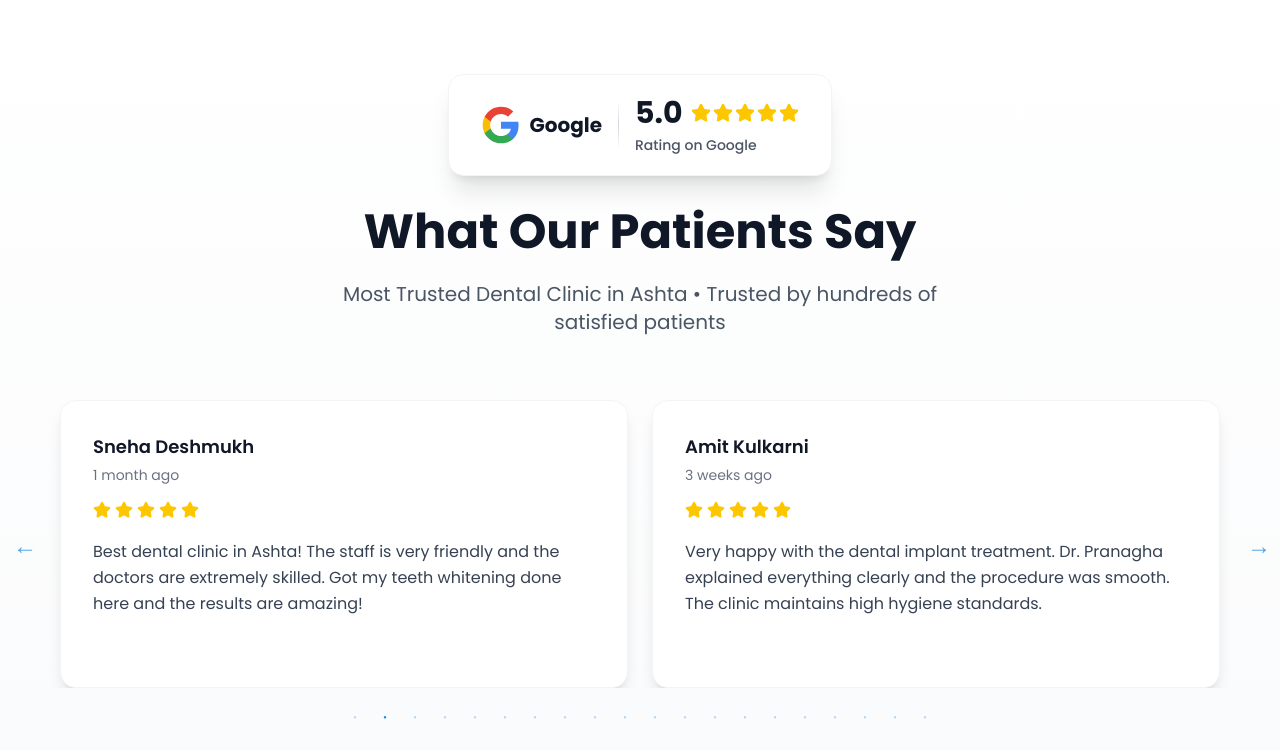
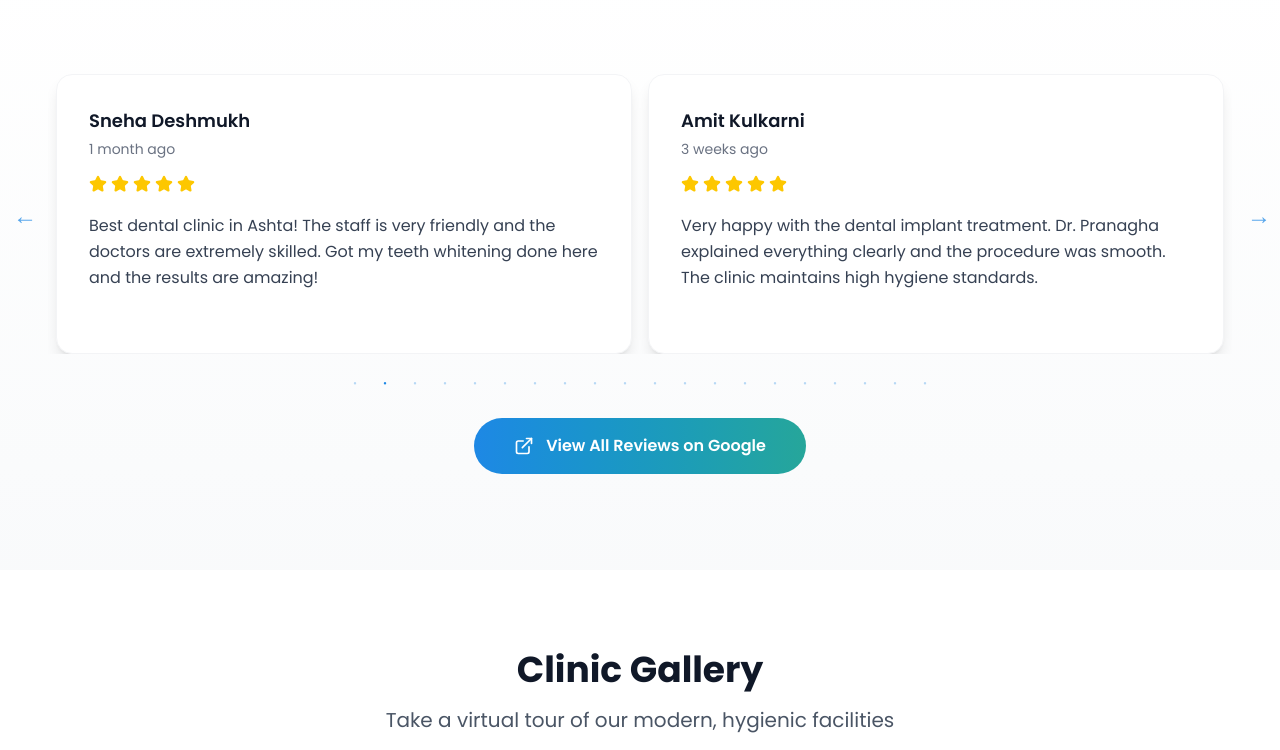
Before and after one commit to pranavreddy1721/Chougule-Dental-Clinic, a React (Vite) app: page / in a window 1280 px wide. Shown: the part 3980-4730 px from the top of the page. Built offline with nearby package versions, Linux system fonts and the light colour scheme.

Commit message:
Update Reviews.tsx

```diff
--- a/src/app/components/Reviews.tsx
+++ b/src/app/components/Reviews.tsx
@@ -138,11 +138,7 @@ export function Reviews() {
     responsive: [
       {
         breakpoint: 1024,
-        settings: {
-          slidesToShow: 2,
-          slidesToScroll: 1,
-          dots: true,
-        },
+        settings: { slidesToShow: 2, slidesToScroll: 1, dots: true },
       },
       {
         breakpoint: 640,
@@ -151,6 +147,8 @@ export function Reviews() {
           slidesToScroll: 1,
           dots: true,
           arrows: false,
+          centerMode: false,
+          variableWidth: false,
         },
       },
     ],
@@ -159,64 +157,13 @@ export function Reviews() {
   return (
     <section id="reviews" className="py-24 bg-gradient-to-b from-white to-gray-50">
       <div className="max-w-7xl mx-auto px-4 sm:px-6 lg:px-8">
-        {/* Premium 5-Star Rating Badge */}
-        <div className="text-center mb-16">
-          <div className="inline-flex items-center gap-4 bg-white rounded-2xl px-8 py-5 shadow-xl mb-8 border border-gray-100 hover:shadow-2xl transition-shadow duration-300">
-            <div className="flex items-center gap-2">
-              <svg className="w-10 h-10" viewBox="0 0 24 24">
-                <path
-                  fill="#4285F4"
-                  d="M22.56 12.25c0-.78-.07-1.53-.2-2.25H12v4.26h5.92c-.26 1.37-1.04 2.53-2.21 3.31v2.77h3.57c2.08-1.92 3.28-4.74 3.28-8.09z"
-                />
-                <path
-                  fill="#34A853"
-                  d="M12 23c2.97 0 5.46-.98 7.28-2.66l-3.57-2.77c-.98.66-2.23 1.06-3.71 1.06-2.86 0-5.29-1.93-6.16-4.53H2.18v2.84C3.99 20.53 7.7 23 12 23z"
-                />
-                <path
-                  fill="#FBBC05"
-                  d="M5.84 14.09c-.22-.66-.35-1.36-.35-2.09s.13-1.43.35-2.09V7.07H2.18C1.43 8.55 1 10.22 1 12s.43 3.45 1.18 4.93l2.85-2.22.81-.62z"
-                />
-                <path
-                  fill="#EA4335"
-                  d="M12 5.38c1.62 0 3.06.56 4.21 1.64l3.15-3.15C17.45 2.09 14.97 1 12 1 7.7 1 3.99 3.47 2.18 7.07l3.66 2.84c.87-2.6 3.3-4.53 6.16-4.53z"
-                />
-              </svg>
-              <span className="text-xl font-bold text-gray-900">Google</span>
-            </div>
 
-            <div className="w-px h-12 bg-gradient-to-b from-transparent via-gray-300 to-transparent"></div>
-
-            <div className="text-left">
-              <div className="flex items-center gap-2 mb-1">
-                <span className="text-3xl font-bold text-gray-900">5.0</span>
-                <div className="flex gap-0.5">
-                  {[1, 2, 3, 4, 5].map((star) => (
-                    <Star
-                      key={star}
-                      className="text-yellow-400 fill-yellow-400"
-                      size={20}
-                    />
-                  ))}
-                </div>
-              </div>
-              <p className="text-sm text-gray-600 font-medium">Rating on Google</p>
-            </div>
-          </div>
-
-          <h2 className="text-4xl md:text-5xl font-bold text-gray-900 mb-6">
-            What Our Patients Say
-          </h2>
-          <p className="text-xl text-gray-600 max-w-2xl mx-auto">
-            Most Trusted Dental Clinic in Ashta • Trusted by hundreds of satisfied patients
-          </p>
-        </div>
-
-        {/* Reviews Carousel */}
         <div className="mb-16 px-4">
           <Slider {...settings}>
             {reviews.map((review, index) => (
-              <div key={index} className="px-3">
-                <div className="bg-white rounded-2xl p-8 shadow-lg hover:shadow-2xl transition-all duration-300 h-72 flex flex-col border border-gray-100">
+              <div key={index} className="px-2">
+                <div className="bg-white rounded-2xl p-8 shadow-lg hover:shadow-2xl transition-all duration-300 min-h-[280px] flex flex-col border border-gray-100">
+
                   <div className="flex items-start justify-between mb-4">
                     <div>
                       <h4 className="text-lg font-semibold text-gray-900 mb-1">
@@ -227,25 +174,21 @@ export function Reviews() {
                   </div>
 
                   <div className="flex gap-1 mb-5">
-                    {[1, 2, 3, 4, 5].map((star) => (
-                      <Star
-                        key={star}
-                        className="text-yellow-400 fill-yellow-400"
-                        size={18}
-                      />
+                    {[1,2,3,4,5].map((star) => (
+                      <Star key={star} className="text-yellow-400 fill-yellow-400" size={18}/>
                     ))}
                   </div>
 
-                  <p className="text-gray-700 leading-relaxed flex-1 overflow-hidden line-clamp-5">
+                  <p className="text-gray-700 leading-relaxed flex-1">
                     {review.text}
                   </p>
+
                 </div>
               </div>
             ))}
           </Slider>
         </div>
 
-        {/* View All Reviews Button */}
         <div className="text-center">
           <a
             href="https://g.page/r/CZGjYx8qH8oXEBM/review"
@@ -253,16 +196,11 @@ export function Reviews() {
             rel="noopener noreferrer"
             className="inline-flex items-center gap-3 px-10 py-4 bg-gradient-to-r from-[#1E88E5] to-[#26A69A] text-white rounded-full font-semibold hover:shadow-xl transition-all duration-300 hover:scale-105"
           >
-            <svg className="w-5 h-5" viewBox="0 0 24 24" fill="currentColor">
-              <path d="M22.56 12.25c0-.78-.07-1.53-.2-2.25H12v4.26h5.92c-.26 1.37-1.04 2.53-2.21 3.31v2.77h3.57c2.08-1.92 3.28-4.74 3.28-8.09z"/>
-              <path d="M12 23c2.97 0 5.46-.98 7.28-2.66l-3.57-2.77c-.98.66-2.23 1.06-3.71 1.06-2.86 0-5.29-1.93-6.16-4.53H2.18v2.84C3.99 20.53 7.7 23 12 23z"/>
-              <path d="M5.84 14.09c-.22-.66-.35-1.36-.35-2.09s.13-1.43.35-2.09V7.07H2.18C1.43 8.55 1 10.22 1 12s.43 3.45 1.18 4.93l2.85-2.22.81-.62z"/>
-              <path d="M12 5.38c1.62 0 3.06.56 4.21 1.64l3.15-3.15C17.45 2.09 14.97 1 12 1 7.7 1 3.99 3.47 2.18 7.07l3.66 2.84c.87-2.6 3.3-4.53 6.16-4.53z"/>
-            </svg>
+            <ExternalLink size={20} />
             View All Reviews on Google
-            <ExternalLink size={20} />
           </a>
         </div>
+
       </div>
     </section>
   );
```
